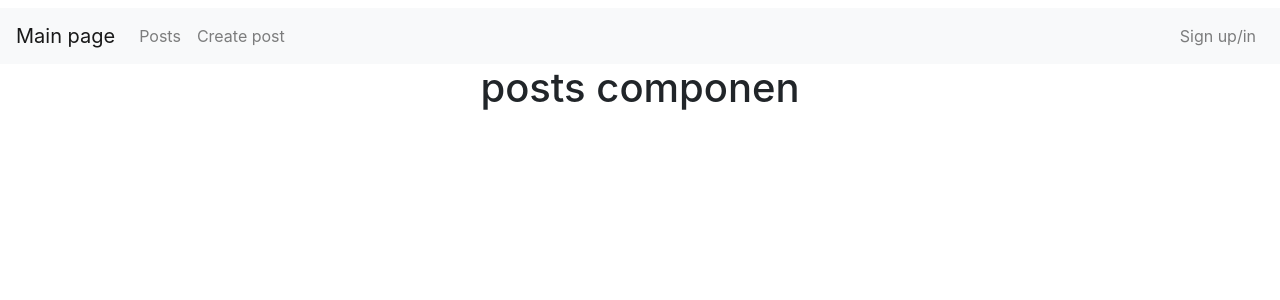
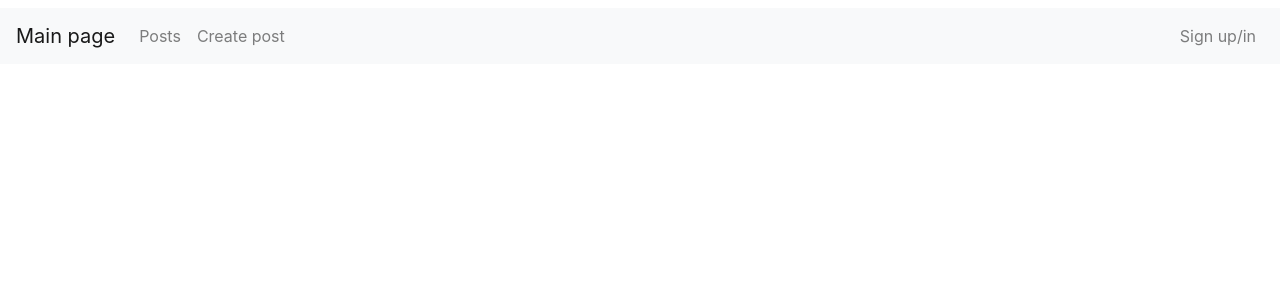
Before and after one commit to Nerfi/blog-firebase2.0, a React (Create React App) app: page /posts in a window 1280 px wide. Shown: the top 300 px of the page. Built offline with nearby package versions, Linux system fonts and the light colour scheme; no server answers.

Commit message:
starting posts componentn

```diff
--- a/src/Components/Posts.js
+++ b/src/Components/Posts.js
@@ -1,7 +1,10 @@
-import React from 'react';
+import React, {useEffect} from 'react';
+//aqui vmaos a hacer una APIm call to firbease in order to render the posts that we created
 
  const Posts = () => {
-  return <h1>posts componen</h1>
+  return <div className="posts__container">
+
+  </div>
  };
 
 
```
Also changed, not shown: public/index.html (+0 -9 lines), src/Components/CreatePost.js (line endings or trailing spaces).
